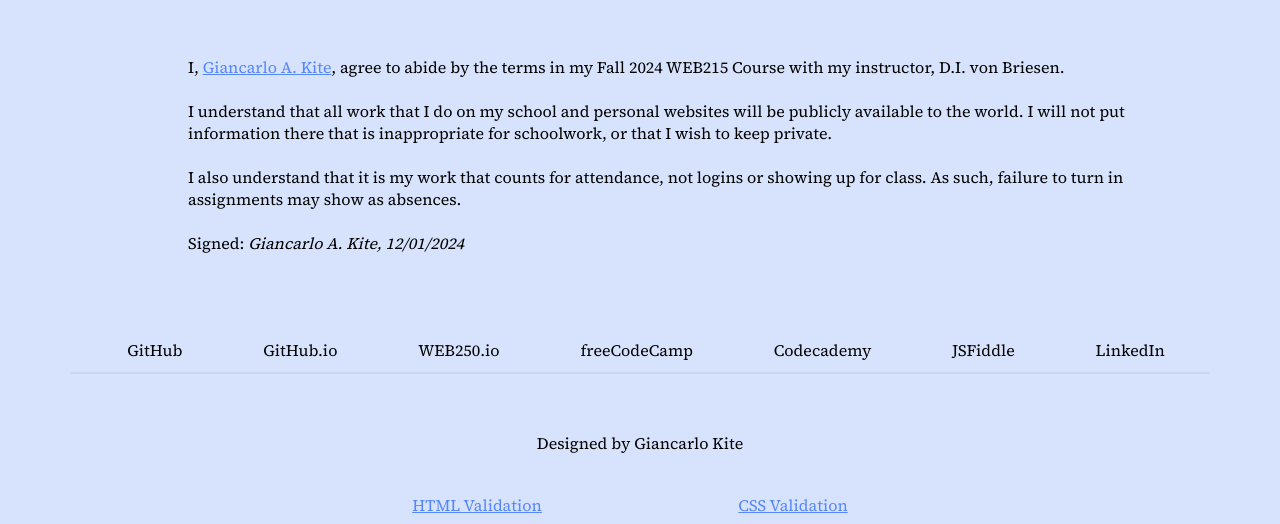
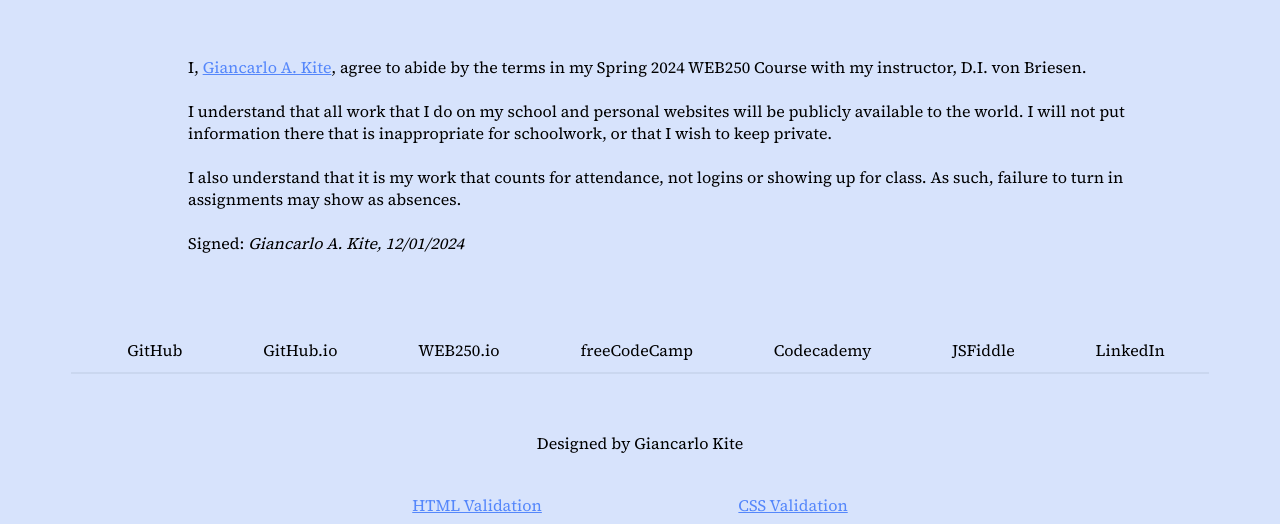
Before and after one commit to giancarlo-k/web250, a plain HTML site: page contract.html in a window 1280 px wide. Shown: the part 290-814 px from the top of the page. Drawn offline with Linux system fonts and the light colour scheme.

Commit message:
Update contract.html

```diff
--- a/contract.html
+++ b/contract.html
@@ -24,7 +24,7 @@
     <main>
       <h2>Course Contract</h2><br>
       <p>
-        I, <a href="introduction.html">Giancarlo A. Kite</a>, agree to abide by the terms in my Fall 2024 WEB215 Course with my instructor, D.I. von Briesen.<br><br>
+        I, <a href="introduction.html">Giancarlo A. Kite</a>, agree to abide by the terms in my Spring 2024 WEB250 Course with my instructor, D.I. von Briesen.<br><br>
         I understand that all work that I do on my school and personal websites will be publicly available to the world. I will not put information there that is inappropriate for schoolwork, or that I wish to keep private.<br><br>
         I also understand that it is my work that counts for attendance, not logins or showing up for class. As such, failure to turn in assignments may show as absences.<br><br>
         Signed: <i>Giancarlo A. Kite, 12/01/2024</i>
```
